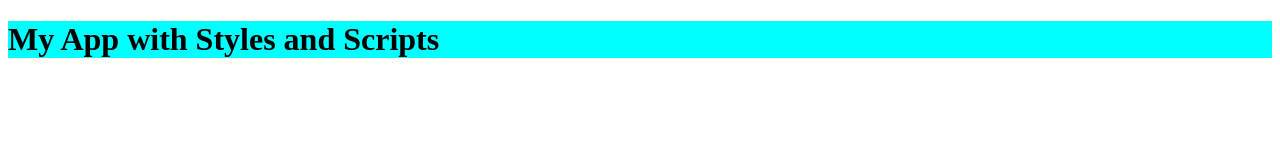
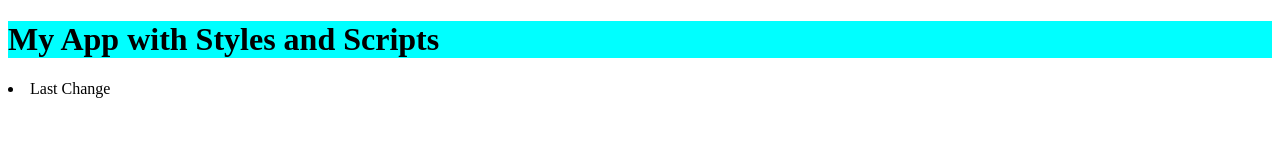
Before and after one commit to thinkful-ei19/test_repo-thomas-sarah, a plain HTML site: page index.html in a window 1280 px wide. Drawn offline with Linux system fonts and the light colour scheme.

Commit message:
last change

```diff
--- a/index.html
+++ b/index.html
@@ -12,6 +12,9 @@
     <h1>
         My App with Styles and Scripts
     </h1>
+    <li>
+        <a> Last Change </a>
+    </li>
 </body>
 <script src="app.js"></script>
 </html>
```
